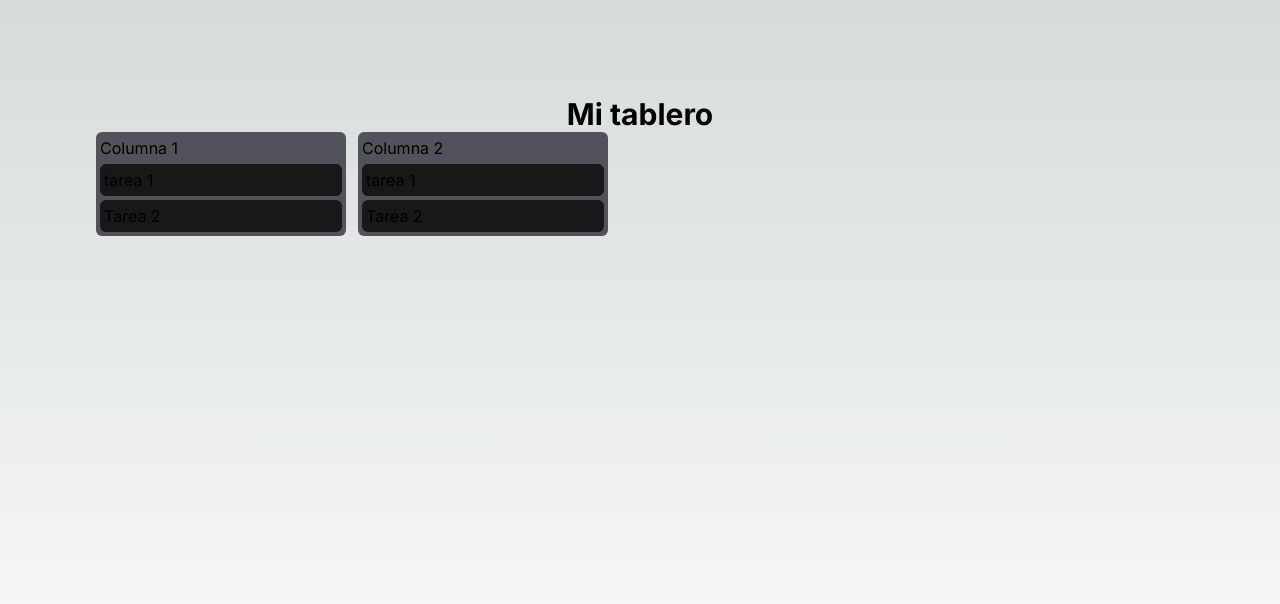
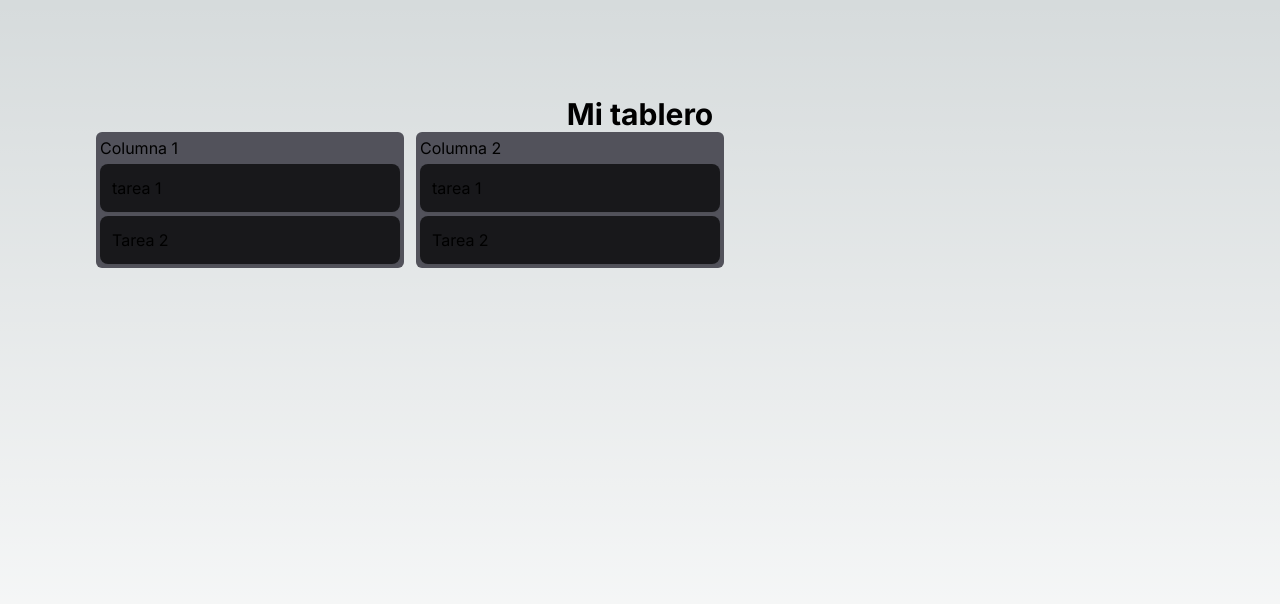
Before and after one commit to edwarhman/tasksboard, a Next.js app: page /boards/1 in a window 1280 px wide. Shown: the top 604 px of the page. Built offline with nearby package versions, Linux system fonts and the light colour scheme.

Commit message:
make columns items sortables

```diff
--- a/src/components/Column.tsx
+++ b/src/components/Column.tsx
@@ -1,27 +1,46 @@
 'use client'
-import { useSortable } from "@dnd-kit/sortable"
-import { CSS } from "@dnd-kit/utilities";
+import { DndContext } from "@dnd-kit/core";
+import { SortableContext, arrayMove, verticalListSortingStrategy } from "@dnd-kit/sortable"
+import SortableItem from "./SortableItem";
+import { Card } from "./Card";
+import { useState } from "react";
 
-export default function Column({ id, title, items, className }: { id: string, title: string, items: any[], className?: string }) {
-    const {
-        attributes,
-        listeners,
-        setNodeRef,
-        transform,
-        transition
-    } = useSortable({ id })
-
-    const style = {
-        transform: CSS.Transform.toString(transform),
-        transition
-    }
+export default function Column({
+    title,
+    items,
+    className
+}: { title: string, items: any[], className?: string }) {
+    const [cards, setCards] = useState(items)
 
     return (
-        <div ref={setNodeRef} style={style} {...attributes} {...listeners} className={`bg-zinc-600 p-1 grid gap-1 rounded-md ${className}`}>
+        <div className={`bg-zinc-600 p-1 grid gap-1 rounded-md ${className}`}>
             <div>{title}</div>
-            {items.map((item) => (
-                <div className="bg-zinc-900 p-1 rounded-md" key={item.title}>{item.title}</div>
-            ))}
+            <DndContext onDragEnd={handleDragEnd} >
+                <SortableContext items={cards} strategy={verticalListSortingStrategy}>
+                    {cards.map((card) => (
+                        <SortableItem key={card.id} id={card.id}>
+                            <Card>{card.title}</Card>
+                        </SortableItem>
+                    ))}
+                </SortableContext>
+            </DndContext>
         </div>
     )
+
+    function handleDragEnd(event: any) {
+        const { active, over } = event
+
+        if (active.id !== over.id) {
+            setCards((prevItems: any) => {
+                const oldIndex = prevItems.findIndex((el: any) => (
+                    el.id === active.id
+                ))
+                const newIndex = prevItems.findIndex((el: any) => (
+                    el.id === over.id
+                ))
+
+                return arrayMove(prevItems, oldIndex, newIndex)
+            })
+        }
+    }
 }
--- /dev/null
+++ b/src/components/SortableItem.tsx
@@ -0,0 +1,24 @@
+
+import { useSortable } from "@dnd-kit/sortable"
+import { CSS } from "@dnd-kit/utilities";
+
+export default function SortableItem({ id, children }: { id: string, children: any }) {
+    const {
+        attributes,
+        listeners,
+        setNodeRef,
+        transform,
+        transition
+    } = useSortable({ id })
+
+    const style = {
+        transform: CSS.Transform.toString(transform),
+        transition
+    }
+
+    return (
+        <div ref={setNodeRef} style={style} {...attributes} {...listeners}>
+            {children}
+        </div>
+    )
+}
--- a/src/components/Table.tsx
+++ b/src/components/Table.tsx
@@ -4,6 +4,7 @@ import { DndContext } from "@dnd-kit/core"
 import Column from "./Column"
 import { SortableContext, arrayMove, horizontalListSortingStrategy } from "@dnd-kit/sortable"
 import { useState } from "react"
+import SortableItem from "./SortableItem"
 
 export default function Table({ children, items }: any) {
     const [columns, setColumns] = useState(items)
@@ -14,8 +15,12 @@ export default function Table({ children, items }: any) {
             <SortableContext items={columns} strategy={horizontalListSortingStrategy}>
                 <div className="flex overflow-x-scroll gap-3 w-full">
                     {columns ? columns.map((column: any) => (
-                        <Column id={column.id} className="min-w-[250px]" key={column.id} title={column.title} items={column.items}></Column>)
-                    ) : null}
+                        <SortableItem key={column.id} id={column.id}>
+                            <Column className="min-w-[250px]" key={column.id} title={column.title} items={column.items}>
+
+                            </Column>
+                        </SortableItem>
+                    )) : null}
                 </div>
             </SortableContext>
         </DndContext>
--- a/src/services/boards.ts
+++ b/src/services/boards.ts
@@ -15,9 +15,11 @@ const boards: IBoard[] = [{
         id: 'asd',
         title: 'Columna 1',
         items: [{
+            id: 'xcv',
             title: 'tarea 1',
             description: 'Tengo que hacer la tarea'
         }, {
+            id: 'plk',
             title: 'Tarea 2',
             description: 'Tengo más tarea'
         }]
@@ -25,9 +27,11 @@ const boards: IBoard[] = [{
         id: 'qwe',
         title: 'Columna 2',
         items: [{
+            id: 'tui',
             title: 'tarea 1',
             description: 'Tengo que hacer la tarea'
         }, {
+            id: 'kvc',
             title: 'Tarea 2',
             description: 'Tengo más tarea'
         }]
```
